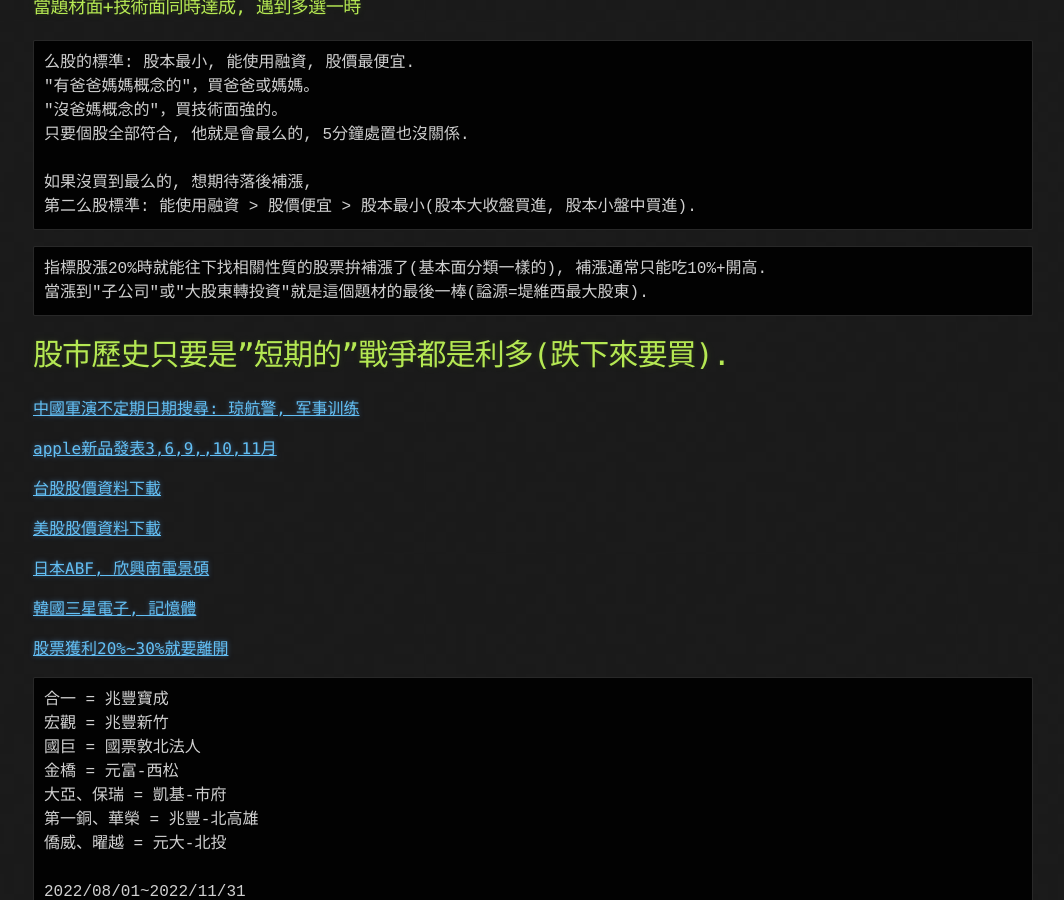
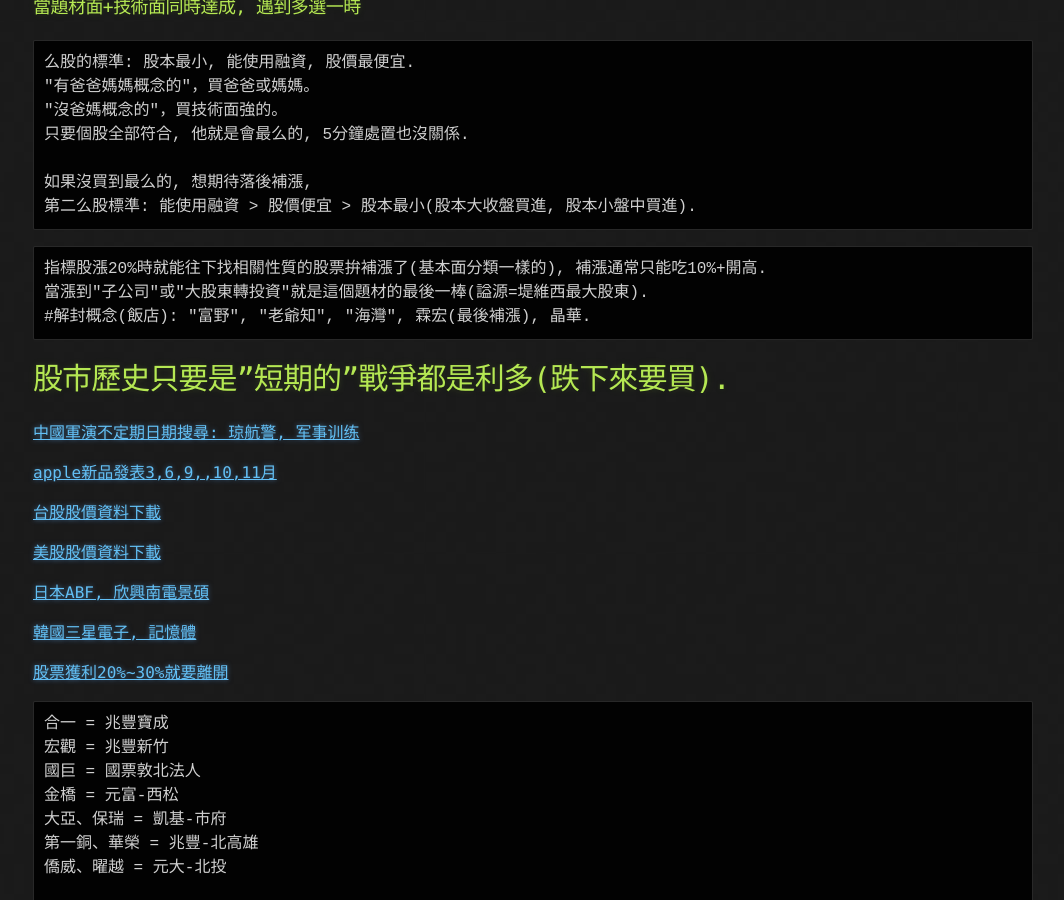
Before and after one commit to lepg5487/Stock_God, a Jekyll site: the page built from experience.md, in a window 1280 px wide and 900 px high, scrolled down 511 px. Shown: the whole window, without its empty margins (107-1171 px from the left). Built offline with Jekyll 4.4.1, drawn with Linux system fonts in a browser that asks for light colours; our own code applies the rules of GitHub Pages for plain Markdown files.

Commit message:
Update experience.md

````diff
--- a/experience.md
+++ b/experience.md
@@ -25,6 +25,7 @@ layout: testlayouts
 ```
 指標股漲20%時就能往下找相關性質的股票拚補漲了(基本面分類一樣的), 補漲通常只能吃10%+開高.
 當漲到"子公司"或"大股東轉投資"就是這個題材的最後一棒(謚源=堤維西最大股東).
+#解封概念(飯店): "富野", "老爺知", "海灣", 霖宏(最後補漲), 晶華.
 ```
 
 # 股市歷史只要是"短期的"戰爭都是利多(跌下來要買).
````
